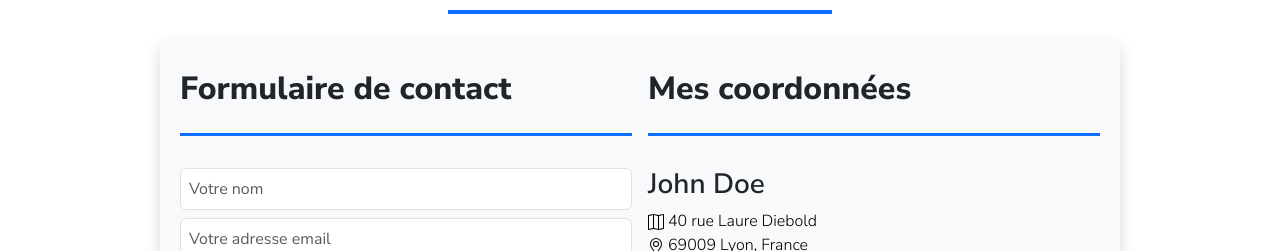
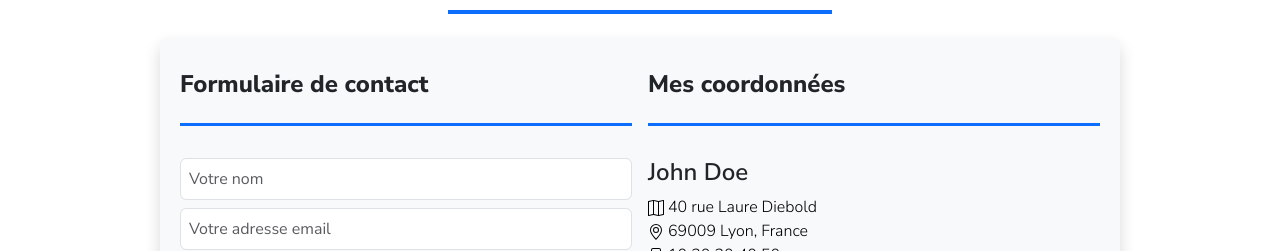
Before and after one commit to Manoon89/portfolio-react-john-doe, a React (Vite) app: page /contact in a window 1280 px wide. Shown: the part 173-424 px from the top of the page. Built offline with nearby package versions, Linux system fonts and the light colour scheme.

Commit message:
Check w3c validation, correct little details, add screens of w3c

```diff
--- a/index.html
+++ b/index.html
@@ -2,9 +2,9 @@
 <html lang="fr">
 
   <head>
-    <meta charset="UTF-8" />
-    <link rel="icon" type="image/svg+xml" href="/vite.svg" />
-    <meta name="viewport" content="width=device-width, initial-scale=1.0" />
+    <meta charset="UTF-8">
+    <link rel="icon" type="image/svg+xml" href="/vite.svg" >
+    <meta name="viewport" content="width=device-width, initial-scale=1.0" >
     <title>Portfolio John Doe - React et Bootstrap</title>
     <meta name="description" content="Je peux vous aider pour créer un site, le référencer ou
     améliorer l'expérience utilisateur en utilisant notamment HTML, CSS, JavaScript, PHP et React.">
--- a/src/assets/css/style.css
+++ b/src/assets/css/style.css
@@ -41,7 +41,7 @@ h2{
 }
 
 .contact-title, .card-title{
-    font-size: 2em;
+    font-size: 1.5em;
 }
 
 .skills{
@@ -67,7 +67,7 @@ main a{
 }
 
 .mentions-link{
-    color: blue;
+    color: rgb(13, 110, 253);
     text-decoration: underline;
 }
 
@@ -84,7 +84,7 @@ textarea{
 
 .icon-services{
     width: 10%;
-    color: blue;
+    color: rgb(13, 110, 253);
 }
 
 /*Personnalisation lors du survol des cards - demandé dans le brief en CSS (effets graphiques). Idem pour les boutons*/
--- a/src/components/contact/form.jsx
+++ b/src/components/contact/form.jsx
@@ -7,7 +7,7 @@ export default function Form () {
             <input className="form-control p-2 mt-2" type="tel" placeholder="Votre numéro de téléphone" id="phone" required/>
             <input className="form-control p-2 mt-2" type="text" placeholder="Sujet" id="subject" required/>
             <textarea className="form-control p-2 mt-2" placeholder="Votre message" name="message" id="message" required></textarea>
-            <input className="btn btn-primary mt-2 align-self-center" type="submit" value="Envoyer" id="Envoyer"/>
+            <input className="btn btn-primary mt-2 align-self-center" type="submit" value="Envoyer" id="send"/>
         </form>
     )
 }
--- a/src/pages/contact.jsx
+++ b/src/pages/contact.jsx
@@ -23,7 +23,7 @@ export default function ContactMe () {
                     <div className="col-md-6 m-0 p-2">
                         <section>
                             <h2 className="contact-title border-bottom border-primary pb-4 mb-4 border-3">Mes coordonnées</h2>
-                            <h3 className="pt-2">John Doe</h3>
+                            <h3 className="pt-2 fs-4">John Doe</h3>
                             <Address className="text-dark" imgAddress={<img src={iconMap} alt="icone carte"/>}
                                 imgCity={<img src={iconGeo} alt="icone géolocalisation"/>}
                                 imgTel={<img src={iconPhone} alt="icone smartphone"/>}
```
Also changed, not shown: 1 other file (tests, documents, lock files or other folders).
